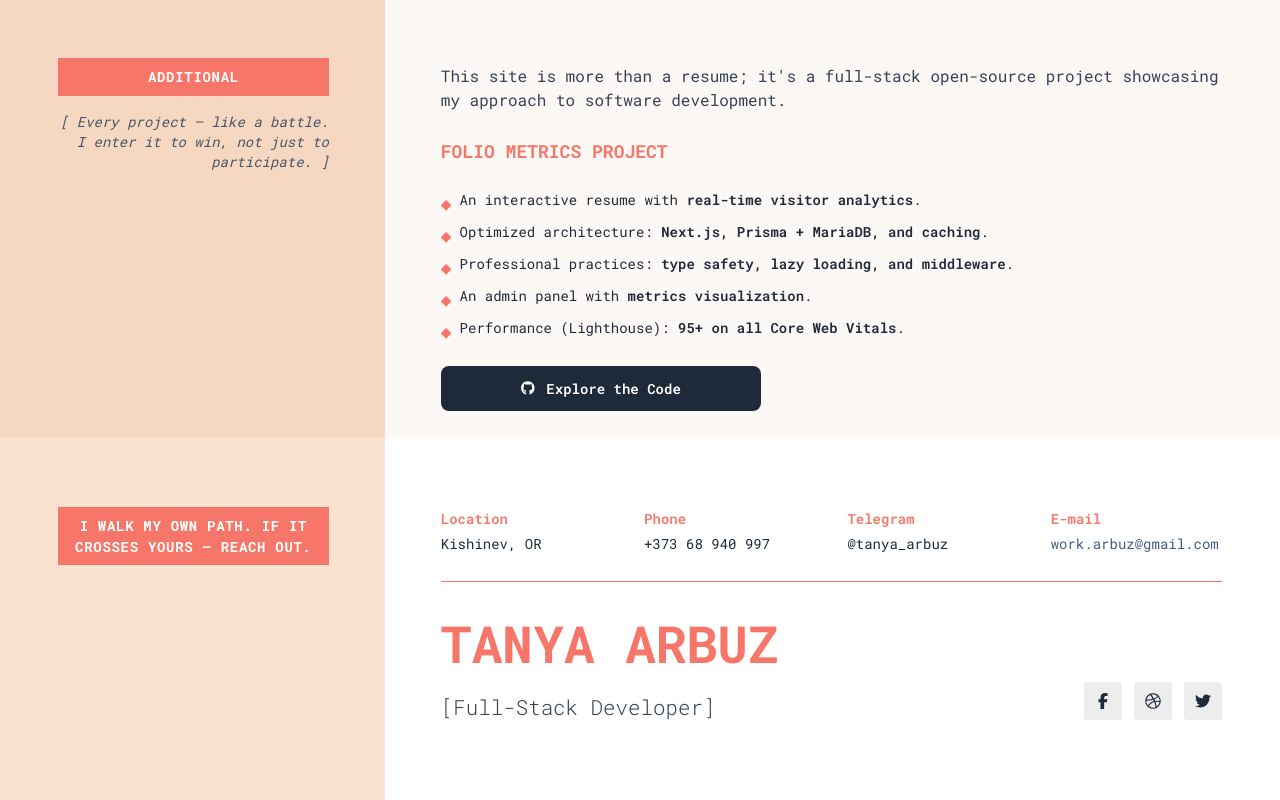
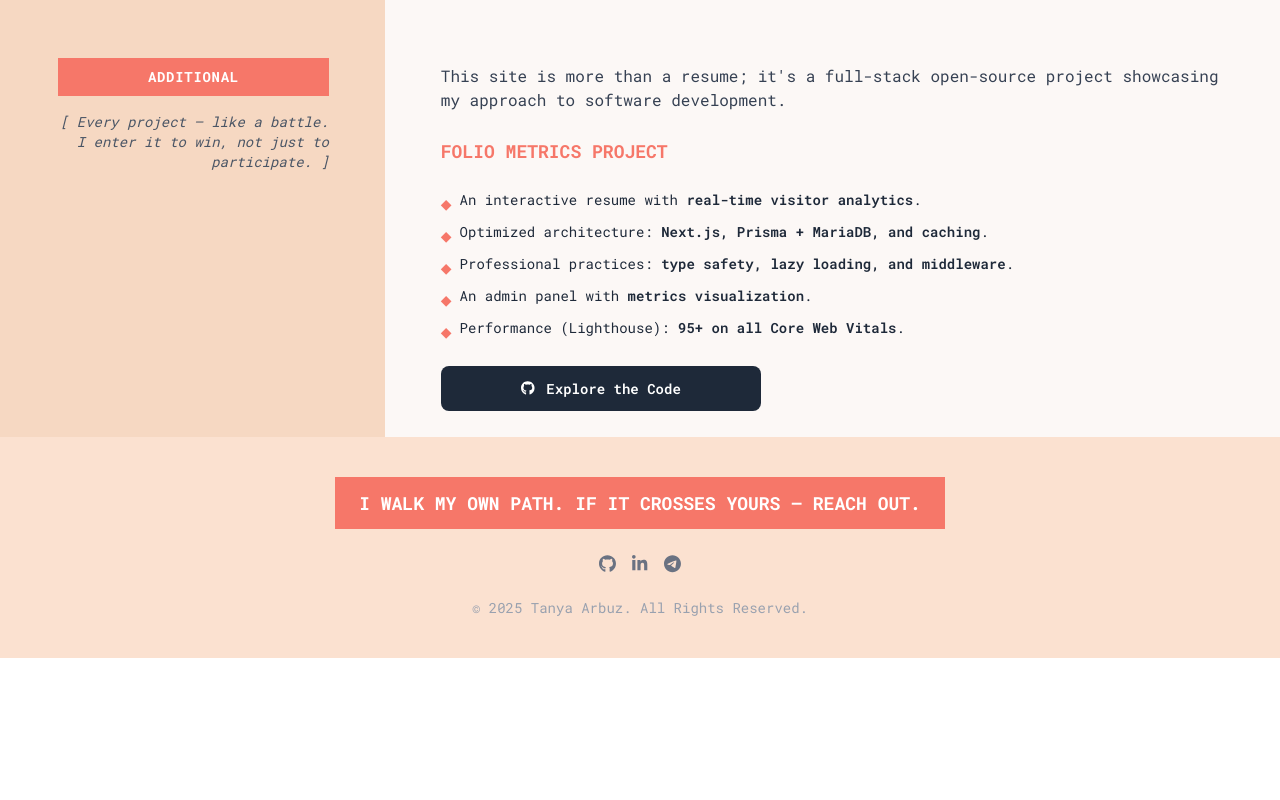
Before and after one commit to devforthewin/folio-metrics, a Next.js app: page /en in a window 1280 px wide. Shown: the part 3330-4130 px from the top of the page. After the commit the page ends 3988 px from the top, so only its background shows below. Built offline with nearby package versions, Linux system fonts and the light colour scheme.

Commit message:
refactor(ui): replace site section with a true footer component

```diff
--- a/src/components/common/Footer.tsx
+++ b/src/components/common/Footer.tsx
@@ -1,145 +1,36 @@
 'use client'
 
 import { FontAwesomeIcon } from '@fortawesome/react-fontawesome'
-import { faDribbble, faFacebookF, faTwitter } from '@fortawesome/free-brands-svg-icons'
+import {
+  faGithub,
+  faLinkedinIn,
+  faTelegramPlane,
+} from '@fortawesome/free-brands-svg-icons'
 import { useTranslations } from 'next-intl'
 
-import ContactInfo from '@/components/common/ContactInfo'
 
 export default function Footer() {
   const t = useTranslations('Footer')
-  const tCommon = useTranslations('Common')
 
   return (
-    <section className="flex w-full text-gray-700 relative">
+    <footer className="w-full bg-[#FBE1D0] text-center py-10 px-6">
+      <div className="max-w-3xl mx-auto">
+        <h2 className="text-lg font-bold uppercase text-white bg-[#F67769] inline-block px-6 py-3">
+          {t('finalWords')}
+        </h2>
 
-      <div className="absolute top-0 left-0 w-1/2 h-full lg:bg-[#FBE1D0] z-0 md:bg-gray-50"/>
-      <div className="absolute top-0 right-0 w-1/2 h-full bg-[#FFFFFF] z-0"/>
-
-      <div className="w-full z-10 max-w-[1276px] mx-auto flex flex-col lg:flex-row h-full">
-        {/* Left Part */}
-        <div
-          className="
-                  lg:bg-[#FBE1D0]
-                  w-full
-                  lg:flex-[0_0_30%]
-                  flex
-                  items-start
-                  justify-end
-                  pt-[1.75rem]
-                  px-[1.75rem]
-
-                  lg:pt-[4.375rem]
-                  lg:pb-[1.6625rem]
-
-                  md:pt-[3.15rem]
-                  md:px-[3.5rem]
-                  md:pb-[0]
-                "
-        >
-          {/*Title Block*/}
-          <div
-            className="
-          flex flex-col
-          lg:items-end lg:justify-end lg:text-right
-          sm:w-full sm:text-center">
-            <h2
-              className="
-            w-full
-            text-md font-bold tracking-wider uppercase text-[#FFFFFF] text-center
-            py-2
-            bg-[#F67769]">
-              {t('leftTitle')}
-            </h2>
-          </div>
+        {/*Social Buttons*/}
+        <div className="flex justify-center space-x-4 my-6">
+          <a href="https://github.com/devforthewin" className="text-gray-500 hover:text-[#F67769] transition-colors"><FontAwesomeIcon icon={faGithub} size="lg" /></a>
+          <a href="https://www.linkedin.com/in/tanya-arbuz-187199221" className="text-gray-500 hover:text-[#F67769] transition-colors"><FontAwesomeIcon icon={faLinkedinIn} size="lg" /></a>
+          <a href="https://t.me/tanya_arbuz" className="text-gray-500 hover:text-[#F67769] transition-colors"><FontAwesomeIcon icon={faTelegramPlane} size="lg" /></a>
         </div>
 
-        {/* Right Part */}
-        <div
-          className="
-          bg-[#FFFFFF]
-          flex-1 flex
-          flex-col
-          pt-[1.75rem]
-          px-[1.75rem]
-          lg:pt-[4.375rem]
-          lg:pb-[1.6625rem]
-          md:pt-[1.75rem]
-          md:pb-[1.4rem]
-          md:px-[3.5rem]"
-        >
-          <div className="w-full">
-
-            {/* Information Block */}
-            <div className="mb-4">
-              <ContactInfo/>
-            </div>
-
-            <hr className="w-full border-t border-[#F67769] mb-8"/>
-
-            <div className="flex flex-col lg:items-end lg:justify-center lg:flex-1 md:mb-[1.75rem]">
-
-              <div
-                className="
-                flex items-end justify-between w-full mt-1 lg:flex-row flex-col
-              ">
-                <div
-                  className="
-            font-light
-            text-gray-700
-            lg:text-left
-            leading-tight
-            text-center
-            mb-4
-            ">
-                  <span
-                    className="
-                font-bold text-[#F67769] uppercase block text-[2rem] leading-[0.91]
-                lg:text-[3.2rem] lg:leading-[1]
-                lg:text-left
-                text-center
-                mb-4
-                ">
-                    {tCommon('title')}
-                  </span>
-                  <span className="text-[1.3rem]">[{tCommon('smallTitle')}]</span>
-                </div>
-
-                {/*Social buttons + download*/}
-                <div className="flex space-x-3 mb-4">
-                  <a
-                    href="#"
-                    className="w-[38px] h-[38px] flex items-center justify-center bg-[#ededed] border border-[#ededed] rounded-[3px] text-gray-800 hover:bg-transparent transition-all duration-[1200ms] ease-in-out hover:scale-100">
-                    <FontAwesomeIcon icon={faFacebookF} className="text-[1rem]"/>
-                  </a>
-                  <a
-                    href="#"
-                    className="w-[38px] h-[38px] flex items-center justify-center bg-[#ededed] border border-[#ededed] rounded-[3px] text-gray-800 hover:bg-transparent transition-all duration-[1200ms] ease-in-out hover:scale-100"
-                    style={{
-                      transition:
-                        'all 1.2s ease 0.7s, transform 1.2s ease 0.7s, opacity 1.2s ease 0.7s',
-                    }}
-                  >
-                    <FontAwesomeIcon icon={faDribbble} className="text-[1rem]"/>
-                  </a>
-                  <a
-                    href="#"
-                    className="w-[38px] h-[38px] flex items-center justify-center bg-[#ededed] border border-[#ededed] rounded-[3px] text-gray-800 hover:bg-transparent transition-all duration-[1200ms] ease-in-out hover:scale-100"
-                    style={{
-                      transition:
-                        'all 1.2s ease 0.7s, transform 1.2s ease 0.7s, opacity 1.2s ease 0.7s',
-                    }}
-                  >
-                    <FontAwesomeIcon icon={faTwitter} className="text-[1rem]"/>
-                  </a>
-                </div>
-              </div>
-            </div>
-
-          </div>
-        </div>
-
+        {/* Копирайт и год */}
+        <p className="text-sm text-gray-400">
+          © {new Date().getFullYear()} Tanya Arbuz. All Rights Reserved.
+        </p>
       </div>
-    </section>
+    </footer>
   )
 }
--- a/src/messages/en.json
+++ b/src/messages/en.json
@@ -82,7 +82,8 @@
     "buttonText": "Explore the Code"
   },
   "Footer": {
-    "leftTitle": "I walk my own path. If it crosses yours — reach out."
+    "finalWords": "I walk my own path. If it crosses yours — reach out.",
+    "copyright": "© 2025 Tanya Arbuz. All Rights Reserved."
   },
   "Common": {
     "smallTitle": "Full-Stack Developer",
--- a/src/messages/ru.json
+++ b/src/messages/ru.json
@@ -71,7 +71,8 @@
     "buttonText": "Исследовать код"
   },
   "Footer": {
-    "leftTitle": "Я иду своим путём. Если он совпал с твоим — напиши мне."
+    "finalWords": "Я иду своим путём. Если он совпал с твоим — напиши мне.",
+    "copyright": "© 2025 Tanya Arbuz. Все права защищены."
   },
   "Common": {
     "smallTitle": "Full-stack разработчик",
```
